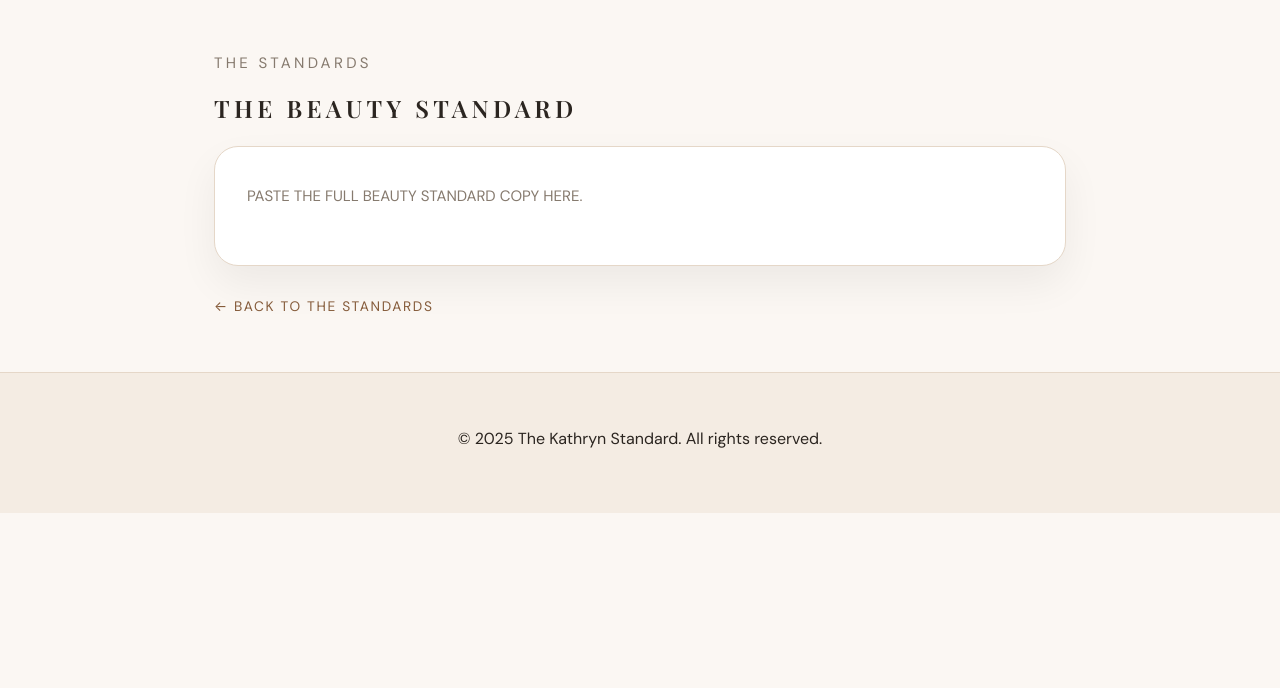
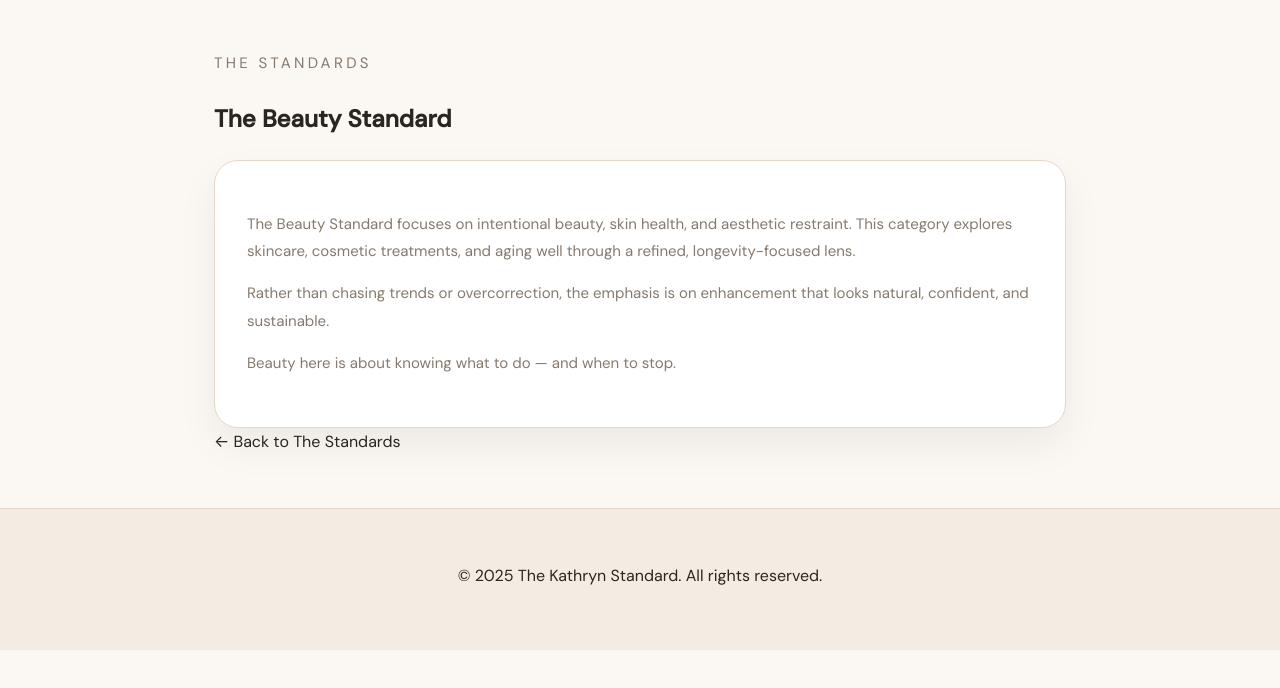
Before and after one commit to procuredan/the-kathryn-standard, a plain HTML site: page standards/health-fitness/index.html in a window 1280 px wide. Shown: the part 84-772 px from the top of the page. Drawn offline with nearby package versions, Linux system fonts and the light colour scheme.

Commit message:
Update index.html

```diff
--- a/standards/health-fitness/index.html
+++ b/standards/health-fitness/index.html
@@ -32,20 +32,31 @@
   <main>
   <section class="section">
     <div class="container">
+
       <p class="welcome-kicker">The Standards</p>
-        <h1 style="font-family: var(--font-serif); letter-spacing: 0.18em; text-transform: uppercase; margin: 0.5rem 0 1rem;">
-          The Beauty Standard
-        </h1>
+      <h1 class="standard-title">The Beauty Standard</h1>
 
       <div class="welcome-card">
-          <p class="welcome-body">
-            PASTE THE FULL BEAUTY STANDARD COPY HERE.
+        <p>
+          The Beauty Standard focuses on intentional beauty, skin health, and aesthetic restraint.
+          This category explores skincare, cosmetic treatments, and aging well through a refined,
+          longevity-focused lens.
+        </p>
+
+        <p>
+          Rather than chasing trends or overcorrection, the emphasis is on enhancement that looks
+          natural, confident, and sustainable.
+        </p>
+
+        <p>
+          Beauty here is about knowing what to do — and when to stop.
         </p>
       </div>
 
-        <div style="margin-top: 1.6rem;">
-          <a class="hero-secondary" href="/#standards">← Back to The Standards</a>
+      <div class="standard-nav">
+        <a href="/#standards">← Back to The Standards</a>
       </div>
+
     </div>
   </section>
 </main>
```
Lines whose indentation alone changed are shown as unchanged.
